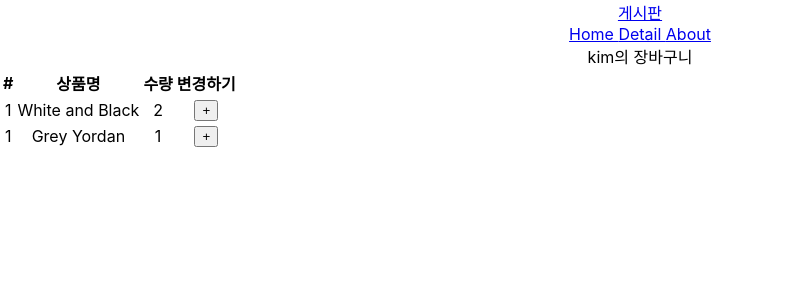
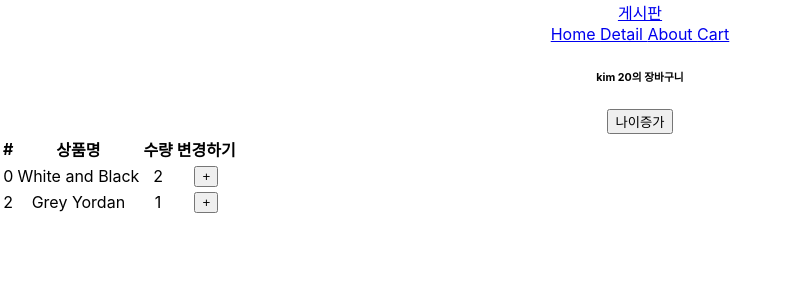
Before and after one commit to kumoh19/shop, a React (Create React App) app: page /cart in a window 1280 px wide. Shown: the top 300 px of the page, without its empty margins (0-789 px from the left). Built offline with nearby package versions, Linux system fonts and the light colour scheme; the HTML template or start-up script is replaced by a standard one.

Commit message:
store파일 분할, 장바구니 기능 추가

```diff
--- a/src/components/Header.jsx
+++ b/src/components/Header.jsx
@@ -11,6 +11,7 @@ export default function Header() {
           <Nav.Link onClick={() => {navigate("/");}}> Home </Nav.Link>
           <Nav.Link onClick={() => {navigate("/detail");}}> Detail </Nav.Link>
           <Nav.Link onClick={() => {navigate("/about");}}> About </Nav.Link>
+          <Nav.Link onClick={() => {navigate("/cart");}}> Cart </Nav.Link>
         </Nav>
       </Container>
     </Navbar>
--- a/src/pages/Cart.js
+++ b/src/pages/Cart.js
@@ -1,6 +1,7 @@
 import { Table } from "react-bootstrap";
 import { useDispatch, useSelector } from "react-redux";
-import { changeName } from "../store";
+import { changeName, increase } from "../store/userSlice.js";
+import { addCount } from "../store.js";
 
 function Cart() {
   let state = useSelector((state) => {
@@ -19,7 +20,8 @@ function Cart() {
 
   return (
     <div>
-      {state.user}의 장바구니
+      <h6>{state.user.name} {state.user.age}의 장바구니</h6>
+      <button onClick={()=>{ dispatch(increase(100)) }}>나이증가</button>
       <Table>
         <thead>
           <tr>
@@ -32,10 +34,10 @@ function Cart() {
         <tbody>
           {state.cart.map((a, i) => (
             <tr key={i}>
-              <td>1</td>
+              <td>{state.cart[i].id}</td>
               <td>{state.cart[i].name}</td>
               <td>{state.cart[i].count}</td>
-              <td><button onClick={()=>{dispatch(changeName())}}>+</button></td>
+              <td><button onClick={()=>{dispatch(addCount(state.cart[i].id))}}>+</button></td>
             </tr>
           ))}
         </tbody>
--- a/src/pages/Detail.js
+++ b/src/pages/Detail.js
@@ -4,6 +4,8 @@ import { Col, Container, Nav, Row } from "react-bootstrap";
 import { useParams } from "react-router-dom";
 import styled from "styled-components";
 import { Context1 } from "../App";
+import { useDispatch } from "react-redux";
+import { addItem } from "../store";
 
 //styled-components 연습
 let YellowBtn = styled.button`
@@ -49,7 +51,7 @@ function Detail(props) {
   //------------------------------탭 ui----------------------------------------
     let [tab, setTab] = useState(0)
 
-
+    let dispatch = useDispatch()
   return (
     <Container>
       {/* <Box>
@@ -73,7 +75,7 @@ function Detail(props) {
         <h4>{product.title}</h4>
         <p>{product.content}</p>
         <p>{product.price}</p>
-        <button className="btn btn-danger">주문하기</button>
+        <button className="btn btn-danger" onClick={() => dispatch(addItem( { id: product.id, name: product.title, count: 1 } ))}>주문하기</button>
         </Col>
     </Row>
     <Nav variant="tabs"  defaultActiveKey="link0">
--- a/src/store.js
+++ b/src/store.js
@@ -1,16 +1,7 @@
 import { configureStore, createSlice } from '@reduxjs/toolkit'
+import user from './store/userSlice.js'
 
-let user = createSlice({
-  name:'user',
-  initialState: 'kim',
-  reducers:{
-    changeName(state){
-      return 'john ' + state
-    }
-  }
-})
 
-export let { changeName } = user.actions
 
 let stock = createSlice({
   name: 'stock',
@@ -22,8 +13,19 @@ let cart = createSlice({
   initialState : [
     {id : 0, name : 'White and Black', count : 2},
     {id : 2, name : 'Grey Yordan', count : 1}
-  ]
+  ],
+  reducers: {
+    addCount(state, action) {
+      let num = state.findIndex((obj)=>{return obj.id === action.payload} ) //payload와 같은 id 가진 상품을 찾아서 +1
+      state[num].count++
+    },
+    addItem(state, action){
+      state.push(action.payload)
+    }
+  },
 })
+
+export let { addCount, addItem } = cart.actions
 
 export default configureStore({
   reducer: {
--- /dev/null
+++ b/src/store/userSlice.js
@@ -0,0 +1,19 @@
+import { createSlice } from "@reduxjs/toolkit";
+
+let user = createSlice({
+  name: "user",
+  initialState: { name: "kim", age: 20 },
+  reducers: {
+    changeName(state) {
+      state.name = "park";
+    },
+    increase(state, action) {
+      //state변경함수에 파라미터 뚫는 법
+      state.age += action.payload;
+    },
+  },
+});
+
+export let { changeName, increase } = user.actions
+
+export default user;
```
